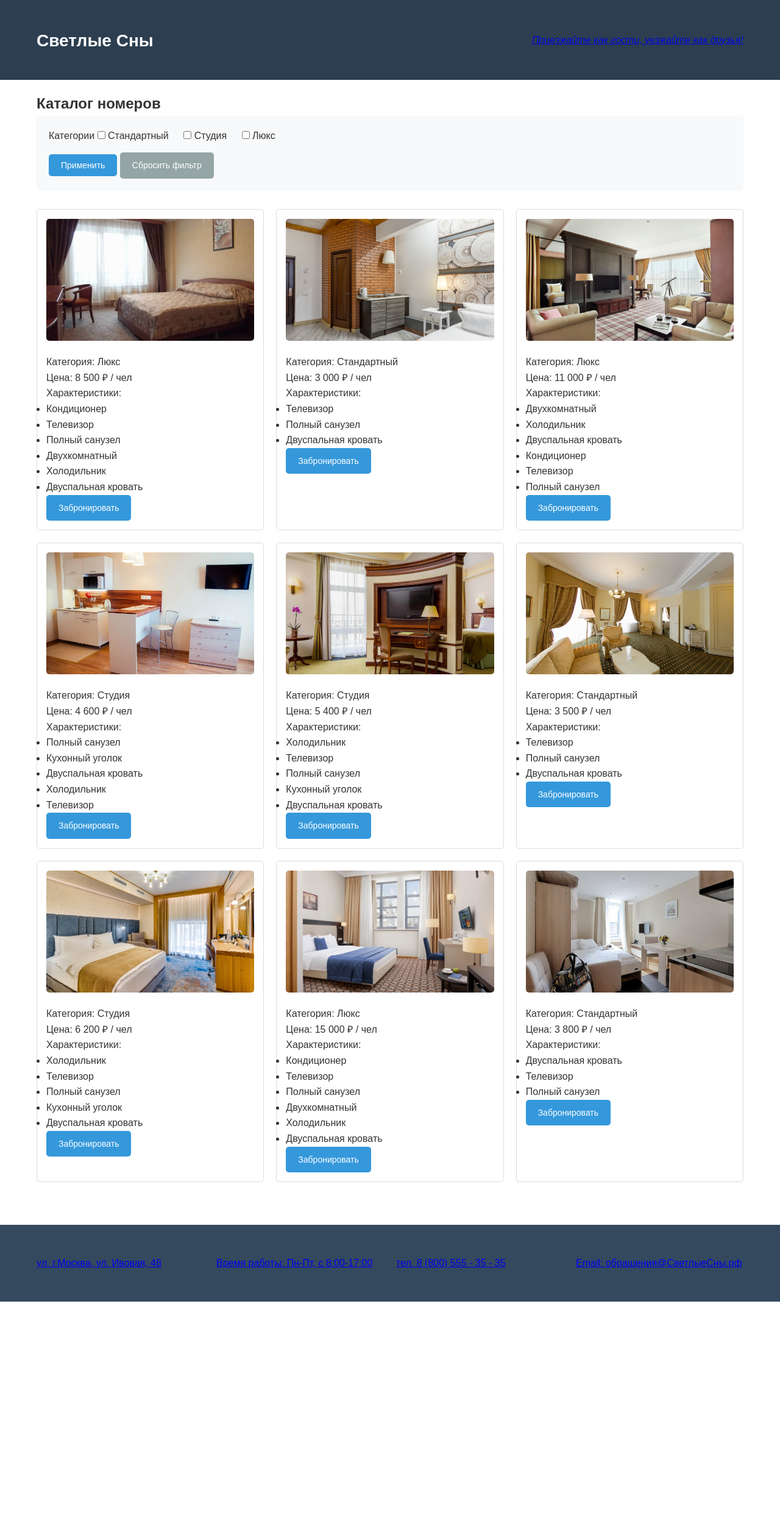
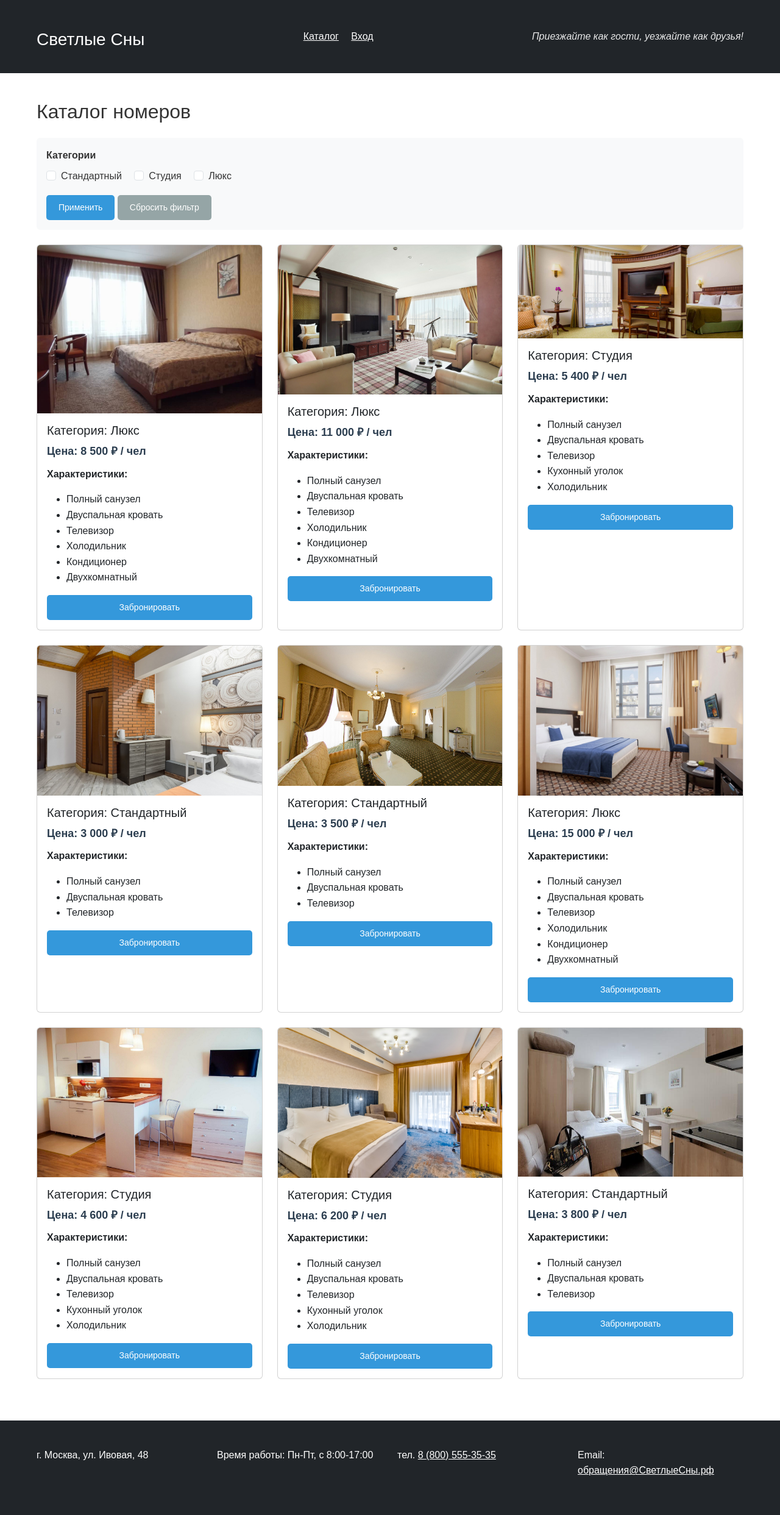
Before and after one commit to Ytk-Platonov/hotel-booking, a PHP site: page / in a window 1280 px wide. Shown: the whole page at 61% size. Before the commit the page ends 2135 px from the top, so only its background shows below. Run offline with PHP 8.4, Linux system fonts and the light colour scheme; data comes from the database, SQL or seed files in the repository; some libraries are stand-ins or nearby versions.

Commit message:
Update index.php

```diff
--- a/index.php
+++ b/index.php
@@ -1,14 +1,12 @@
 <?php
 require_once 'config/db.php';
 
-// Получаем выбранные категории из GET-параметра
 $filterCategories = $_GET['category'] ?? [];
 if (!is_array($filterCategories)) {
     $filterCategories = [$filterCategories];
 }
 
-// Формируем SQL-запрос с фильтрацией на стороне сервера
-$sql = "SELECT r.id, r.price_per_day, r.image, rc.name AS category_name,
+$sql = "SELECT r.id, r.price_per_day, r.image, r.description, rc.name AS category_name,
                GROUP_CONCAT(a.name SEPARATOR ', ') AS amenities
         FROM rooms r
         JOIN room_categories rc ON r.category_id = rc.id
@@ -18,7 +16,6 @@ $sql = "SELECT r.id, r.price_per_day, r.image, rc.name AS category_name,
 
 $params = [];
 
-// Если категории выбраны, добавляем условие IN
 if (!empty($filterCategories)) {
     $placeholders = [];
     foreach ($filterCategories as $index => $category) {
@@ -29,14 +26,12 @@ if (!empty($filterCategories)) {
     $sql .= " AND rc.name IN (" . implode(',', $placeholders) . ")";
 }
 
-// Выводим 9 случайных номеров (по 3 на каждую категорию, как в макете)
 $sql .= " GROUP BY r.id ORDER BY RAND() LIMIT 9";
 
 $stmt = $pdo->prepare($sql);
 $stmt->execute($params);
 $rooms = $stmt->fetchAll();
 
-// Получаем список всех категорий для чекбоксов
 $categories = $pdo->query("SELECT name FROM room_categories ORDER BY id")->fetchAll(PDO::FETCH_COLUMN);
 ?>
 <!DOCTYPE html>
@@ -44,52 +39,64 @@ $categories = $pdo->query("SELECT name FROM room_categories ORDER BY id")->fetch
 <head>
     <meta charset="UTF-8">
     <meta name="viewport" content="width=device-width, initial-scale=1.0">
-    <title>Каталог номеров - Светлые Сны</title>
+    <title>Светлые Сны - Каталог номеров</title>
+    <link rel="stylesheet" href="assets/css/bootstrap.min.css">
     <link rel="stylesheet" href="assets/css/style.css">
 </head>
 <body>
 
-    <header class="site-header">
-        <div class="container">
-            <h1 class="site-title"><a href="index.php">Светлые Сны</a></h1>
-            <p class="slogan"><a href="#">Приезжайте как гости, уезжайте как друзья!</a></p>
+<header class="site-header bg-dark text-white py-3">
+    <div class="container d-flex justify-content-between align-items-center">
+        <h1 class="site-title mb-0">
+            <a href="index.php" class="text-white text-decoration-none">Светлые Сны</a>
+        </h1>
+        <nav>
+            <a href="index.php" class="text-white me-3">Каталог</a>
+            <a href="login.php" class="text-white">Вход</a>
+        </nav>
+        <p class="slogan mb-0 fst-italic">Приезжайте как гости, уезжайте как друзья!</p>
     </div>
 </header>
 
-    <main class="container">
-        <h2>Каталог номеров</h2>
+<main class="container my-4">
+    <h2 class="mb-4">Каталог номеров</h2>
 
-        <!-- Форма фильтрации (серверная) -->
-        <form method="GET" action="index.php" class="filter-form">
-            <div class="filter-group">
-                <label>Категории</label>
+    <form method="GET" action="index.php" class="filter-form bg-light p-3 rounded mb-4">
+        <div class="filter-group mb-3">
+            <label class="form-label fw-bold">Категории</label>
+            <div>
                 <?php foreach ($categories as $cat): ?>
-                    <label class="checkbox-label">
-                        <input type="checkbox" name="category[]"
+                    <div class="form-check form-check-inline">
+                        <input class="form-check-input" type="checkbox" name="category[]"
+                               id="cat_<?= md5($cat) ?>"
                                value="<?= htmlspecialchars($cat) ?>"
                                <?= in_array($cat, $filterCategories) ? 'checked' : '' ?>>
+                        <label class="form-check-label" for="cat_<?= md5($cat) ?>">
                             <?= htmlspecialchars($cat) ?>
                         </label>
+                    </div>
                 <?php endforeach; ?>
+            </div>
         </div>
         <button type="submit" class="btn btn-primary">Применить</button>
         <a href="index.php" class="btn btn-secondary">Сбросить фильтр</a>
     </form>
 
-        <!-- Сетка номеров -->
-        <div class="rooms-grid">
+    <div class="row g-4">
         <?php if (empty($rooms)): ?>
-                <p class="no-results">Номера по заданным условиям не найдены.</p>
+            <div class="col-12">
+                <p class="no-results text-center">Номера по заданным условиям не найдены.</p>
+            </div>
         <?php else: ?>
             <?php foreach ($rooms as $room): ?>
-                    <article class="room-card">
+                <div class="col-md-4">
+                    <div class="card h-100">
                         <img src="assets/images/<?= htmlspecialchars($room['image']) ?>"
-                             alt="<?= htmlspecialchars($room['category_name']) ?>">
-
-                        <p class="room-category">Категория: <?= htmlspecialchars($room['category_name']) ?></p>
-                        <p class="room-price">Цена: <?= number_format($room['price_per_day'], 0, ',', ' ') ?> ₽ / чел</p>
-
-                        <p class="room-features-title">Характеристики:</p>
+                             class="card-img-top" alt="<?= htmlspecialchars($room['category_name']) ?>">
+                        <div class="card-body">
+                            <h5 class="card-title">Категория: <?= htmlspecialchars($room['category_name']) ?></h5>
+                            <p class="card-text price">Цена: <?= number_format($room['price_per_day'], 0, ',', ' ') ?> ₽ / чел</p>
+                            <p class="card-text"><strong>Характеристики:</strong></p>
                             <ul class="room-features">
                                 <?php
                                 $amenities = explode(', ', $room['amenities'] ?? '');
@@ -102,20 +109,23 @@ $categories = $pdo->query("SELECT name FROM room_categories ORDER BY id")->fetch
                                 endforeach;
                                 ?>
                             </ul>
-
-                        <a href="order.php?room_id=<?= $room['id'] ?>" class="btn btn-primary">Забронировать</a>
-                    </article>
+                            <a href="order.php?room_id=<?= $room['id'] ?>" class="btn btn-primary w-100">Забронировать</a>
+                        </div>
+                    </div>
+                </div>
             <?php endforeach; ?>
         <?php endif; ?>
     </div>
 </main>
 
-    <footer class="site-footer">
+<footer class="site-footer bg-dark text-white py-4 mt-5">
     <div class="container">
-            <a href="#">ул. г.Москва, ул. Ивовая, 48</a>
-            <a href="#">Время работы: Пн-Пт, с 8:00-17:00</a>
-            <a href="tel:88005553535">тел. 8 (800) 555 - 35 - 35</a>
-            <a href="mailto:обращения@СветлыеСны.рф">Email: обращения@СветлыеСны.рф</a>
+        <div class="row">
+            <div class="col-md-3"><p>г. Москва, ул. Ивовая, 48</p></div>
+            <div class="col-md-3"><p>Время работы: Пн-Пт, с 8:00-17:00</p></div>
+            <div class="col-md-3"><p>тел. <a href="tel:88005553535" class="text-white">8 (800) 555-35-35</a></p></div>
+            <div class="col-md-3"><p>Email: <a href="mailto:обращения@СветлыеСны.рф" class="text-white">обращения@СветлыеСны.рф</a></p></div>
+        </div>
     </div>
 </footer>
 
```
Lines whose indentation alone changed are shown as unchanged.
